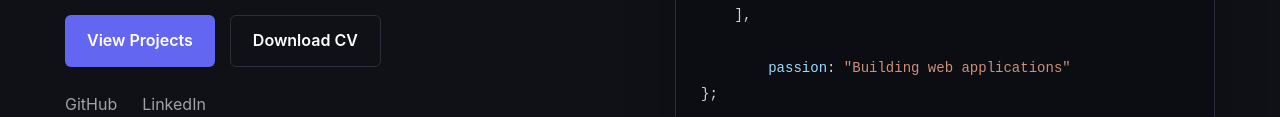
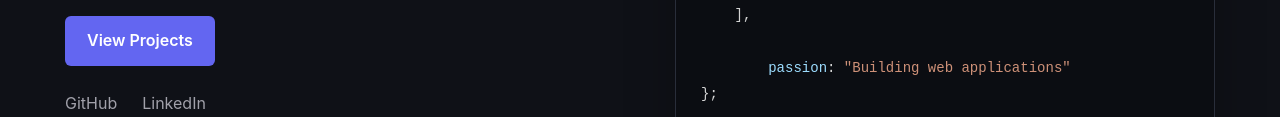
Before and after one commit to NaderDgm/Portfolio, a plain HTML site: page index.html in a window 1280 px wide. Shown: the part 530-647 px from the top of the page. Drawn offline with Linux system fonts and the light colour scheme.

```diff
--- a/index.html
+++ b/index.html
@@ -70,11 +70,11 @@
                     View Projects
                 </a>
 
-                <a href="CV_Nader_Doghmi121.pdf"
+                <!-- <a href="CV_Nader_Doghmi121.pdf"
                    class="btn secondary-btn"
                    download>
                     Download CV
-                </a>
+                </a> -->
 
             </div>
 
```
